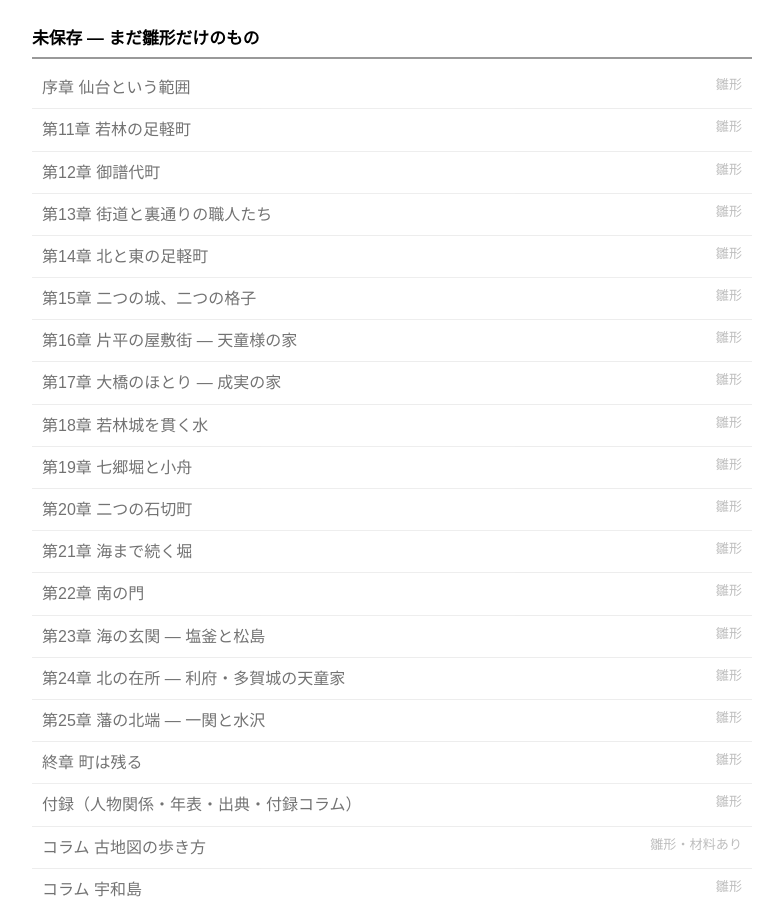
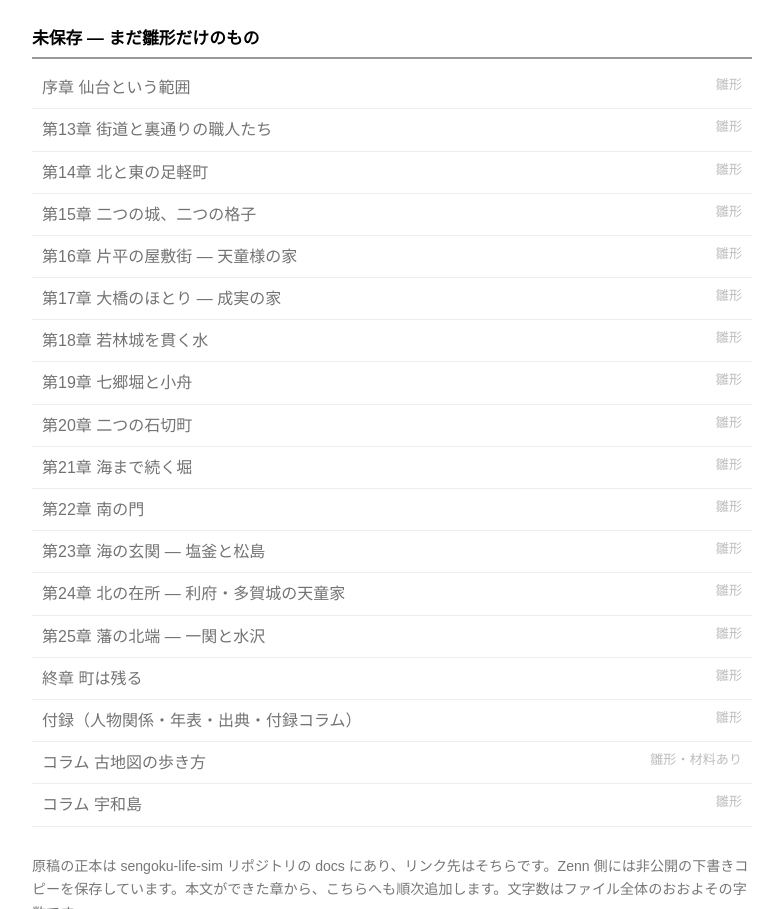
Before and after one commit to oosawak/date-no-kuni, a plain HTML site: page index.html in a window 1280 px wide. Shown: the part 998-1907 px from the top of the page, without its empty margins (248-1031 px from the left). Drawn offline with Linux system fonts and the light colour scheme.

Commit message:
一覧の重複（雛形側の第11・12章）を修正

```diff
--- a/index.html
+++ b/index.html
@@ -66,8 +66,6 @@
   <h2 class="todo">未保存 ― まだ雛形だけのもの</h2>
   <ul>
     <li class="dim"><span class="name"><a href="https://github.com/oosawak/sengoku-life-sim/blob/main/docs/book-ch00-intro.md">序章 仙台という範囲</a></span><span class="meta">雛形</span></li>
-    <li class="dim"><span class="name"><a href="https://github.com/oosawak/sengoku-life-sim/blob/main/docs/book-ch11-wakabayashi-ashigaru.md">第11章 若林の足軽町</a></span><span class="meta">雛形</span></li>
-    <li class="dim"><span class="name"><a href="https://github.com/oosawak/sengoku-life-sim/blob/main/docs/book-ch12-gofudaicho.md">第12章 御譜代町</a></span><span class="meta">雛形</span></li>
     <li class="dim"><span class="name"><a href="https://github.com/oosawak/sengoku-life-sim/blob/main/docs/book-ch13-shokunin.md">第13章 街道と裏通りの職人たち</a></span><span class="meta">雛形</span></li>
     <li class="dim"><span class="name"><a href="https://github.com/oosawak/sengoku-life-sim/blob/main/docs/book-ch14-kita-higashi-ashigaru.md">第14章 北と東の足軽町</a></span><span class="meta">雛形</span></li>
     <li class="dim"><span class="name"><a href="https://github.com/oosawak/sengoku-life-sim/blob/main/docs/book-ch15-two-grids.md">第15章 二つの城、二つの格子</a></span><span class="meta">雛形</span></li>
```
